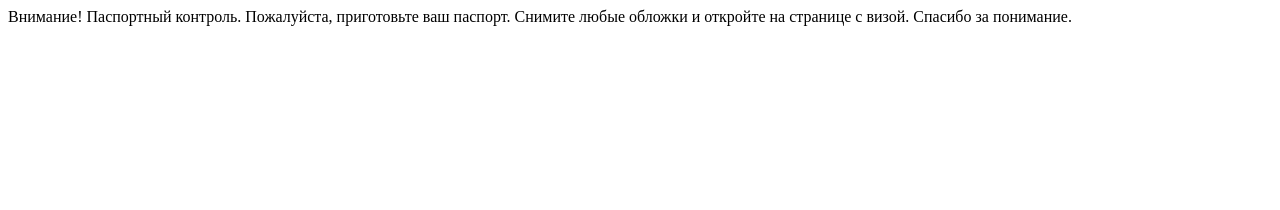
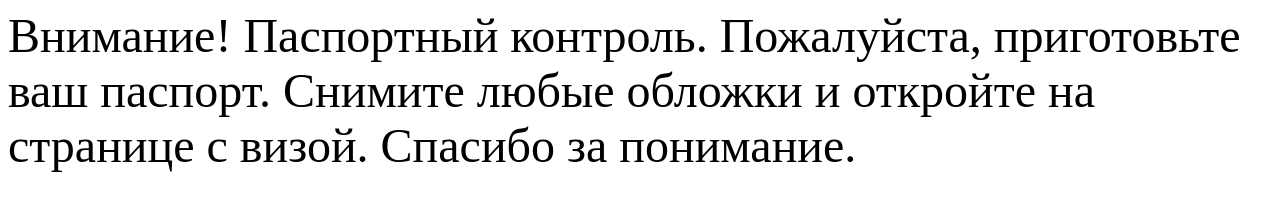
Before and after one commit to m--koma/m--koma.github.io, a plain HTML site: page rus.html in a window 1280 px wide. Drawn offline with Linux system fonts and the light colour scheme.

Commit message:
font size

```diff
--- a/rus.html
+++ b/rus.html
@@ -1,4 +1,6 @@
 <meta content="text/html; charset=UTF-8" http-equiv="Content-Type">
 <html lang="ru">
-  Внимание! Паспортный контроль. Пожалуйста, приготовьте ваш паспорт. Снимите любые обложки и откройте на странице с визой. Спасибо за понимание.
+  <font size="36">
+    Внимание! Паспортный контроль. Пожалуйста, приготовьте ваш паспорт. Снимите любые обложки и откройте на странице с визой. Спасибо за понимание.
+  </font>
 </html>
```
